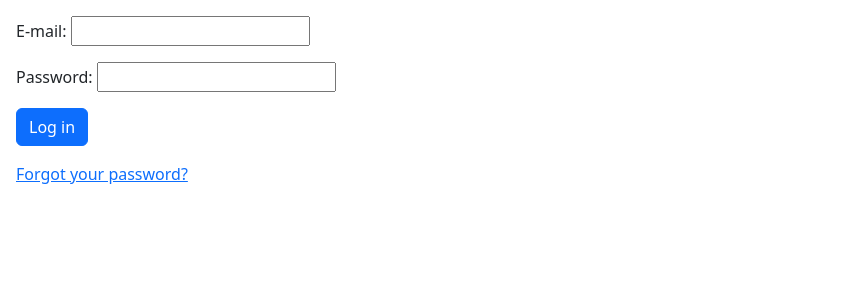
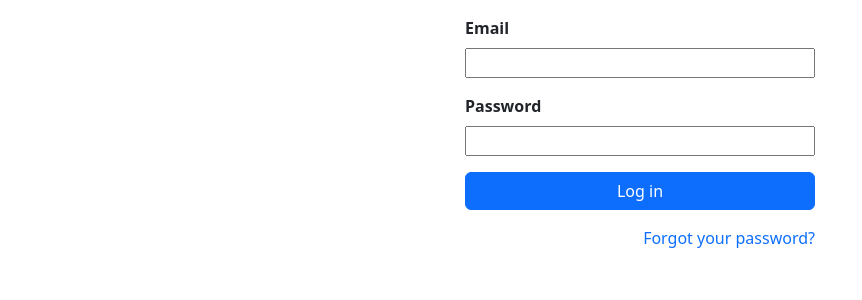
Before and after one commit to gusalbukrk/simplecms, a PHP site: page /login?action=reset in a window 1280 px wide. Shown: the top 300 px of the page, without its empty margins (0-862 px from the left). Run offline with PHP 8.4, Linux system fonts and the light colour scheme; data that the repository does not hold is empty; some libraries are stand-ins or nearby versions.

Commit message:
style forms

```diff
--- a/www/index.php
+++ b/www/index.php
@@ -21,6 +21,7 @@ session_start();
   <meta http-equiv="X-UA-Compatible" content="IE=edge">
   <meta name="viewport" content="width=device-width, initial-scale=1.0">
   <link rel="stylesheet" href="vendor/twbs/bootstrap/dist/css/bootstrap.min.css">
+  <link rel="stylesheet" href="style.css">
   <title>simpleCMS</title>
 </head>
 
--- /dev/null
+++ b/www/style.css
@@ -0,0 +1,7 @@
+a {
+  text-decoration: none;
+}
+
+.max-w-350 {
+  max-width: 350px;
+}
--- a/www/views/login.php
+++ b/www/views/login.php
@@ -48,20 +48,36 @@ if ($_POST["action"] == "Reset password") {
 ?>
 
 <?php if ($_GET["action"] == "reset-password") : ?>
-  <form method="post">
-    <label>E-mail: <input type="email" name="email" required></label>
-    <input type="submit" name="action" value="Reset password">
+  <form class="container max-w-350" method="post">
+    <div class="row mb-3">
+      <label class="px-0 mb-2 fw-bold" for="email">Email</label>
+      <input type="email" name="email" id="email" required>
+    </div>
+    <div class="row mb-3">
+      <input class="btn btn-primary" type="submit" name="action" value="Reset password">
+    </div>
+    <p class="row text-end">
+      <a class="px-0" href="login">Log in</a>
+    </p>
   </form>
 
-  <a href="login">Log in</a>
+  <?php exit(); ?>
 
-  <?php exit(); ?>
 <?php endif; ?>
 
-<form method="post">
-  <div class="mb-3"><label>E-mail: <input type="email" name="email" required></label></div>
-  <div class="mb-3"><label>Password: <input type="password" name="password" required></label></div>
-  <input type="submit" class="btn btn-primary mb-3" name="action" value="Log in">
+<form class="container max-w-350" method="post">
+  <div class="row mb-3">
+    <label class="px-0 mb-2 fw-bold" for="email">Email</label>
+    <input type="email" name="email" id="email" required>
+  </div>
+  <div class="row mb-3">
+    <label class="px-0 mb-2 fw-bold" for="password">Password</label>
+    <input type="password" name="password" id="password" required>
+  </div>
+  <div class="row mb-3">
+    <input class="btn btn-primary" type="submit" name="action" value="Log in">
+  </div>
+  <p class="row text-end">
+    <a class="px-0" href="login?action=reset-password">Forgot your password?</a>
+  </p>
 </form>
-
-<a href="login?action=reset-password">Forgot your password?</a>
```
